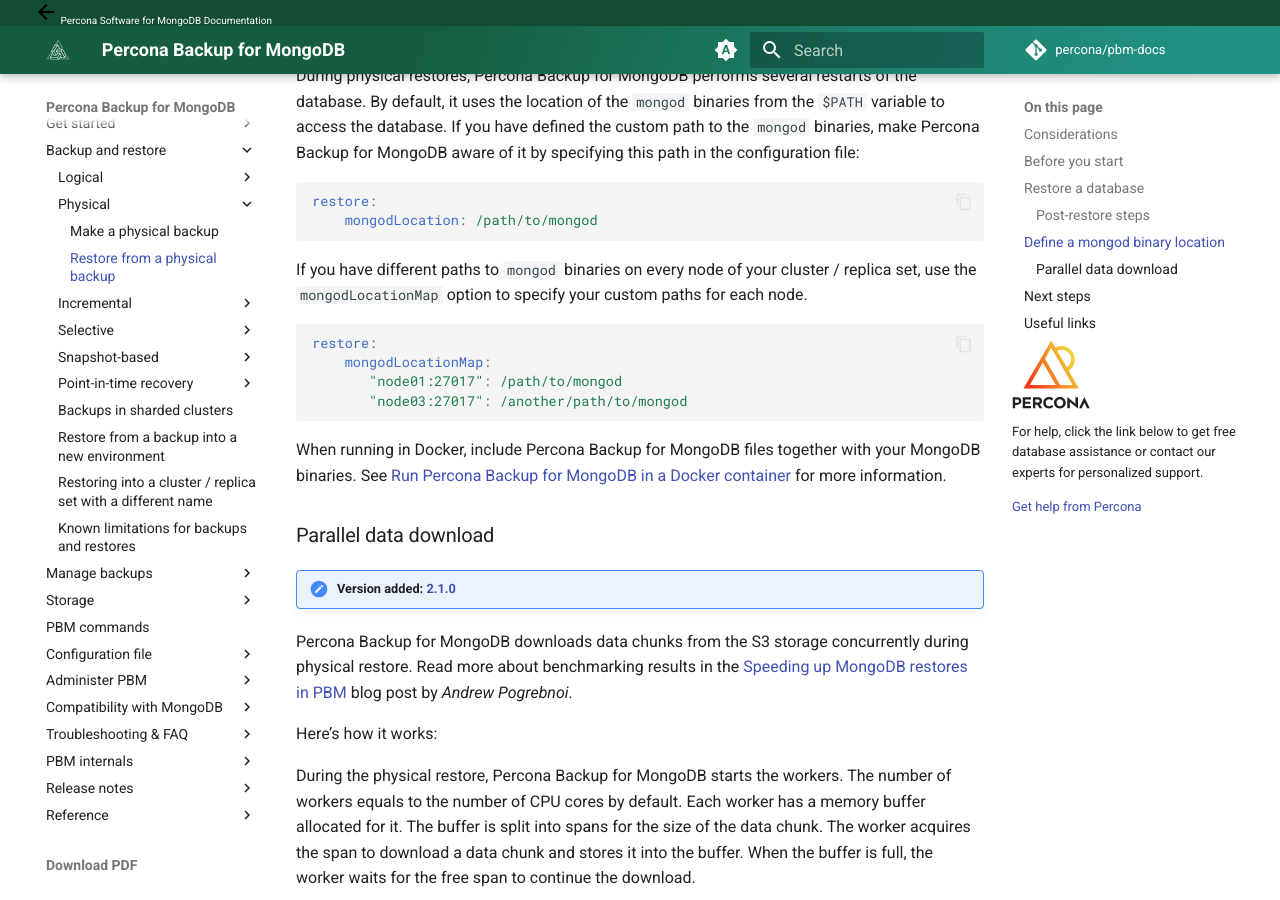
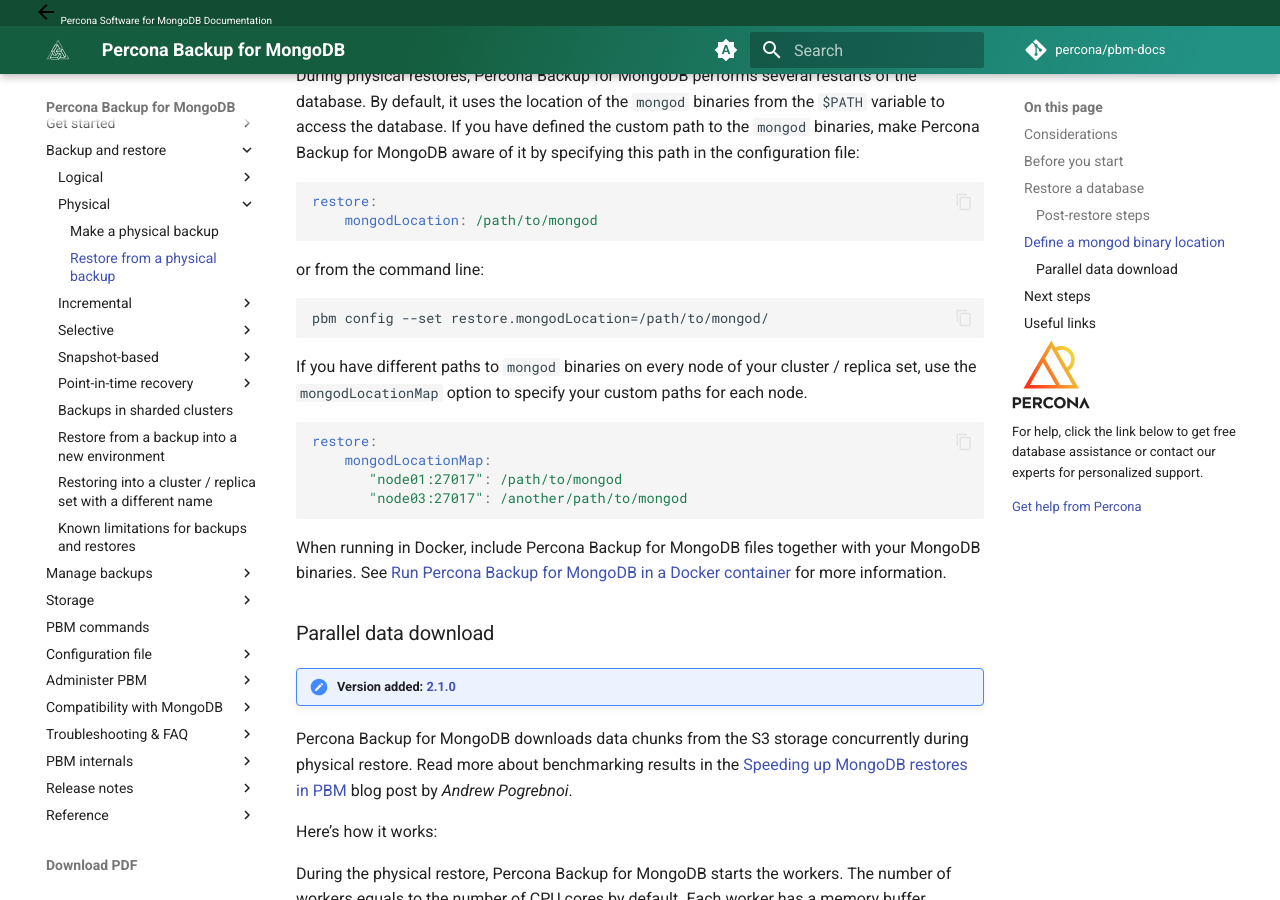
Before and after one commit to percona/pbm-docs, an MkDocs documentation site: the page built from docs/usage/restore-physical.md, in a window 1280 px wide and 900 px high, scrolled down 2179 px. Built offline with MkDocs 1.6.1 and Material for MkDocs 9.7.7, drawn with Linux system fonts in a browser that asks for light colours; nearby versions of some CDN libraries; comment, search, counter and statistics services are not loaded.

Commit message:
Update restore-physical.md
add example of config

````diff
--- a/docs/usage/restore-physical.md
+++ b/docs/usage/restore-physical.md
@@ -81,6 +81,12 @@
     mongodLocation: /path/to/mongod
 ```
 
+or from the command line:
+
+```
+pbm config --set restore.mongodLocation=/path/to/mongod/
+```
+
 If you have different paths to `mongod` binaries on every node of your cluster / replica set, use the `mongodLocationMap` option to specify your custom paths for each node.
 
 ```yaml
````
